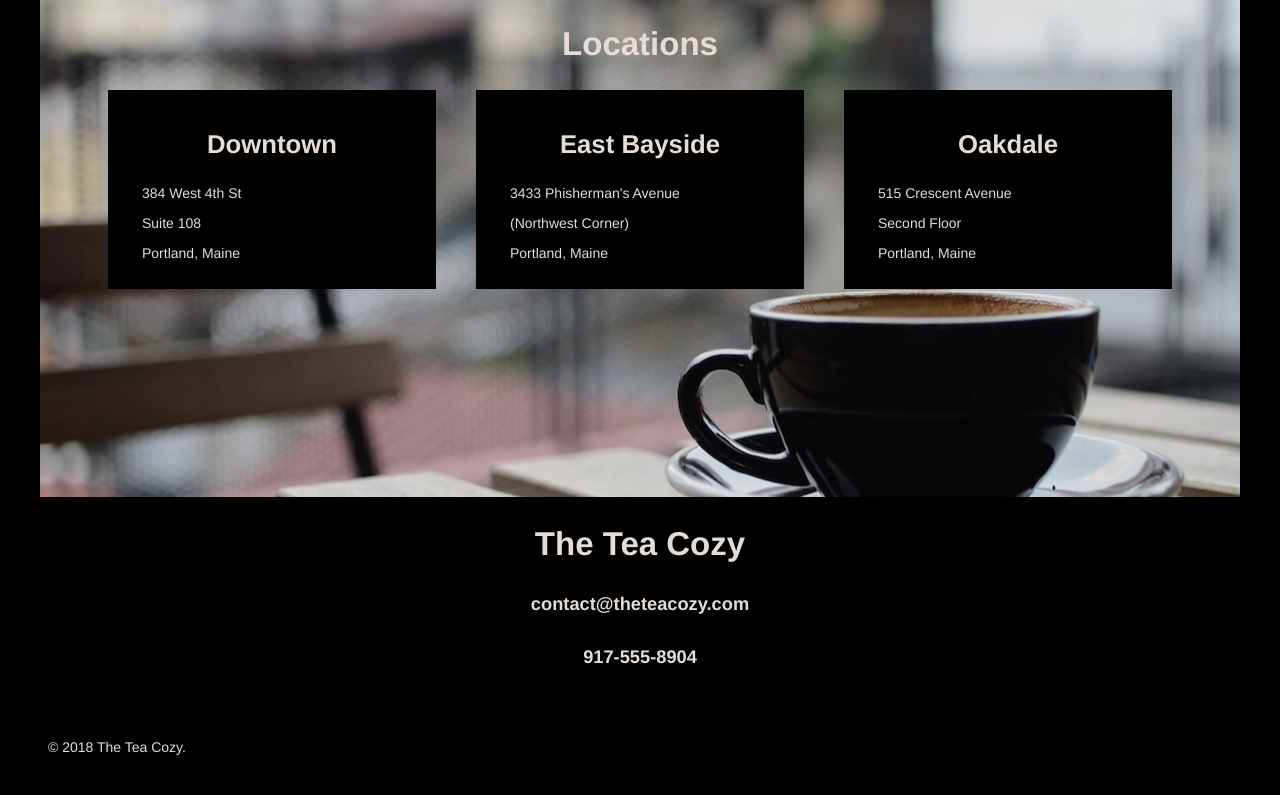
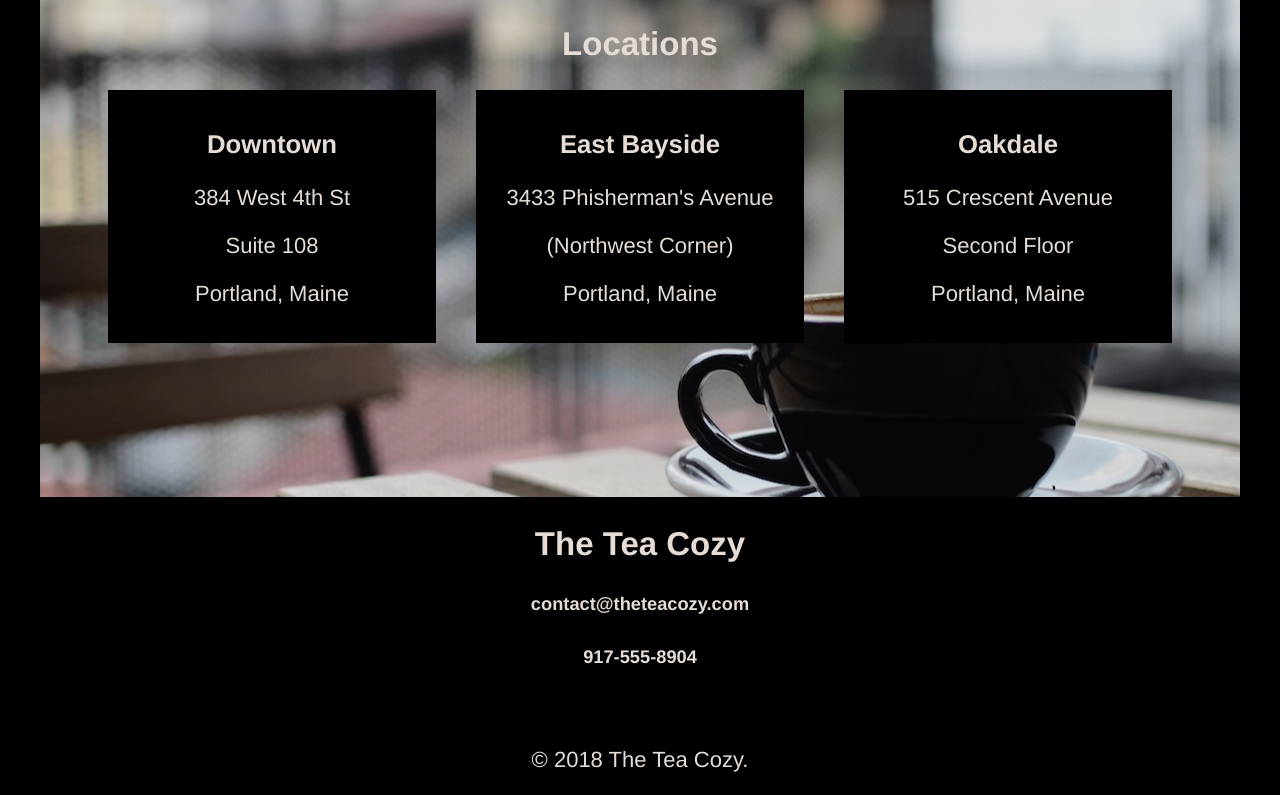
Before and after one commit to sachilaw/TeaCozy, a plain HTML site: page index.html in a window 1280 px wide. Shown: the part 1465-2260 px from the top of the page. Before the commit the page ends 2234 px from the top, so only its background shows below. Drawn offline with Linux system fonts and the light colour scheme.

Commit message:
Update locations

```diff
--- a/index.html
+++ b/index.html
@@ -65,21 +65,21 @@
       </div>
 
       <div class="locationscontainer">
-        <div class="locationbox">
+        <div class="location">
           <h3>Downtown</h3>
-          <p>384 West 4th St</p>
+          <P>384 West 4th St</p>
           <p>Suite 108</p>
           <p>Portland, Maine</p>
         </div>
 
-        <div class="locationbox">
+        <div class="location">
           <h3>East Bayside</h3>
           <p>3433 Phisherman's Avenue</p>
           <p>(Northwest Corner)</p>
           <p>Portland, Maine</p>
         </div>
 
-        <div class="locationbox">
+        <div class="location">
           <h3>Oakdale</h3>
           <p>515 Crescent Avenue</p>
           <p>Second Floor</p>
@@ -102,11 +102,5 @@
 
     </footer>
 
-
-
-
   </body>
 </html>
-
-
-<!-- <textarea name="
--- a/resources/css/style.css
+++ b/resources/css/style.css
@@ -122,20 +122,25 @@ main {
   justify-content: center;
 }
 
-.locationbox {
+.location {
   background-color: black;
   opacity: 1;
   width: 300px;
   height: auto;
   padding: 14px;
   margin: 0px 20px;
+
+}
+
+p {
+  text-align: center;
 }
 
 .contact {
   height: 200px;
 }
 
-.copyright, p {
+p.copyright {
   font-size: 14px;
   text-align: left;
   margin-left: 20px;
```
